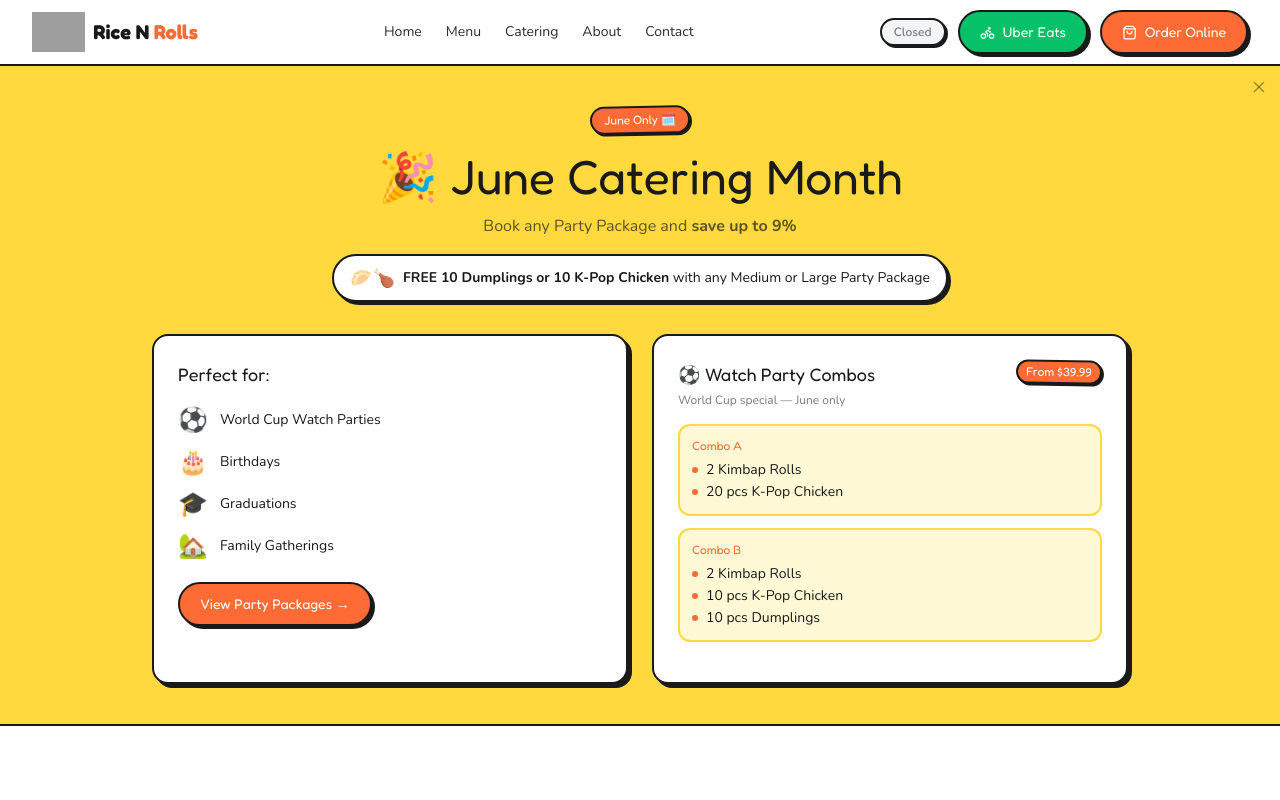
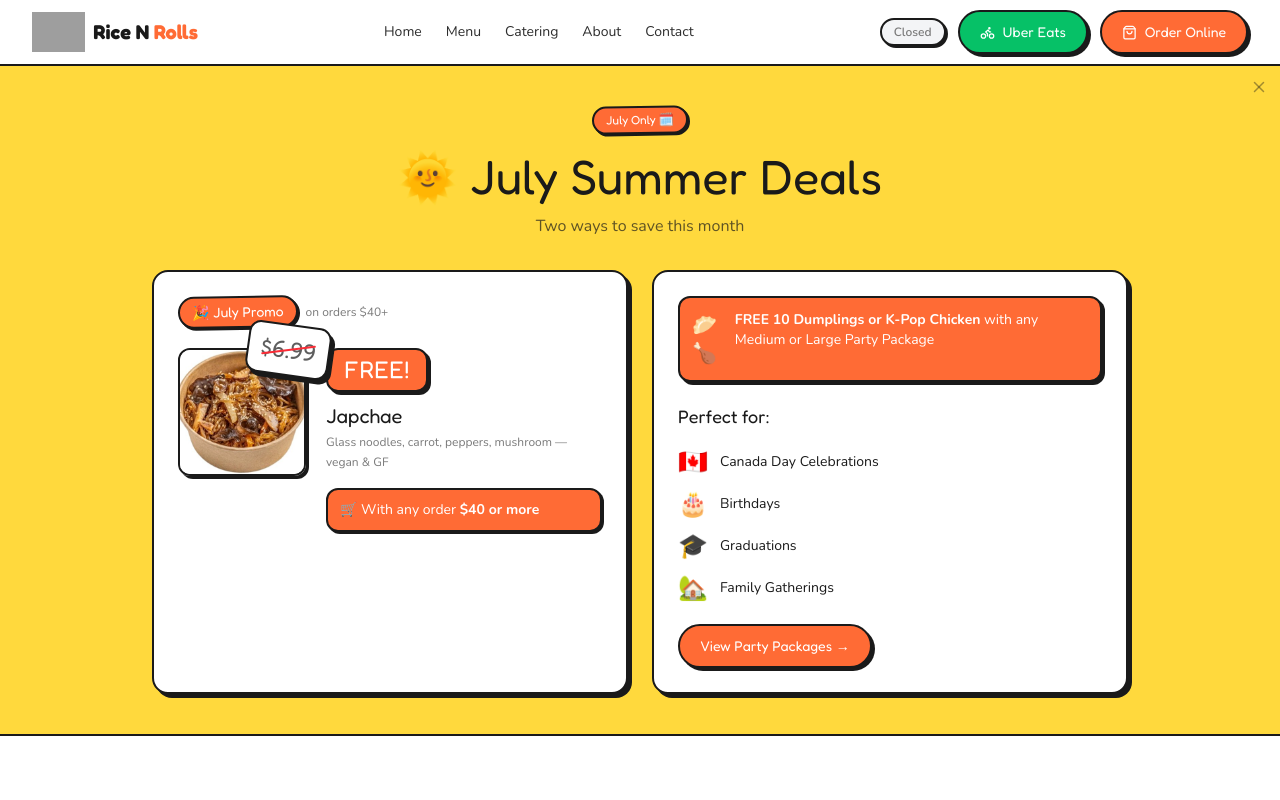
Before and after one commit to linhtruong78/ricenrolls-v2, a Next.js app: page / in a window 1280 px wide. Shown: the top 800 px of the page. Built offline with nearby package versions, Linux system fonts and the light colour scheme; grey boxes are pictures that could not be loaded.

Commit message:
Replace June promo with July Summer Deals banner
- Free Japchae ($6.99) on orders $40+ with crossed-out price tag
- Free 10 Dumplings or K-Pop Chicken with Medium/Large Party Package
- Removed Watch Party combo

Co-Authored-By: Claude Sonnet 4.6 <noreply@anthropic.com>

```diff
--- a/src/components/home/JunePromo.tsx
+++ b/src/components/home/JunePromo.tsx
@@ -3,21 +3,10 @@ import { useState } from "react";
 import { X } from "lucide-react";
 
 const occasions = [
-  { emoji: "⚽", label: "World Cup Watch Parties" },
+  { emoji: "🇨🇦", label: "Canada Day Celebrations" },
   { emoji: "🎂", label: "Birthdays" },
   { emoji: "🎓", label: "Graduations" },
   { emoji: "🏡", label: "Family Gatherings" },
-];
-
-const combos = [
-  {
-    label: "Combo A",
-    items: ["2 Kimbap Rolls", "20 pcs K-Pop Chicken"],
-  },
-  {
-    label: "Combo B",
-    items: ["2 Kimbap Rolls", "10 pcs K-Pop Chicken", "10 pcs Dumplings"],
-  },
 ];
 
 export default function JunePromo() {
@@ -39,21 +28,65 @@ export default function JunePromo() {
 
         {/* Header */}
         <div className="text-center mb-8">
-          <span className="sticker bg-o-500 text-white text-xs font-heading font-600 px-3 py-1 rounded-full inline-block mb-3 rotate-[-1deg]">June Only 🗓️</span>
-          <h2 className="font-heading text-4xl sm:text-5xl font-700 text-ink leading-tight">🎉 June Catering Month</h2>
-          <p className="font-body text-ink/70 mt-2 text-base">Book any Party Package and <strong>save up to 9%</strong></p>
-          <div className="inline-flex items-center gap-2 mt-4 bg-white rounded-full px-4 py-2 border-2 border-ink shadow-[3px_3px_0px_0px_#1a1a1a]">
-            <span className="text-lg">🥟🍗</span>
-            <p className="font-body font-700 text-ink text-sm"><strong>FREE 10 Dumplings or 10 K-Pop Chicken</strong> with any Medium or Large Party Package</p>
-          </div>
+          <span className="sticker bg-o-500 text-white text-xs font-heading font-600 px-3 py-1 rounded-full inline-block mb-3 rotate-[-1deg]">July Only 🗓️</span>
+          <h2 className="font-heading text-4xl sm:text-5xl font-700 text-ink leading-tight">🌞 July Summer Deals</h2>
+          <p className="font-body text-ink/70 mt-2 text-base">Two ways to save this month</p>
         </div>
 
         <div className="grid grid-cols-1 lg:grid-cols-2 gap-6">
 
-          {/* Perfect For */}
+          {/* Free Japchae */}
           <div className="comic-card bg-white p-6">
+            <div className="flex items-center gap-2 mb-5">
+              <span className="sticker bg-o-500 text-white text-sm font-heading font-700 px-3 py-1 rounded-full rotate-[-1deg]">🎉 July Promo</span>
+              <span className="font-body text-muted text-xs">on orders $40+</span>
+            </div>
+
+            <div className="flex gap-5 items-start">
+              {/* Image with crossed-out price tag at top-right */}
+              <div className="relative flex-shrink-0">
+                <img
+                  src="/images/menu/signature/japchae.jpg"
+                  alt="Japchae"
+                  className="w-32 h-32 object-cover rounded-xl border-2 border-ink shadow-[3px_3px_0px_0px_#1a1a1a]"
+                />
+                {/* Crossed-out price tag — top-right corner */}
+                <div className="absolute -top-6 -right-6 rotate-[8deg]">
+                  <div className="relative bg-white border-2 border-ink rounded-xl px-3 py-2 shadow-[4px_4px_0px_0px_#1a1a1a]">
+                    <div className="relative inline-block">
+                      <span className="font-heading font-700 text-2xl text-ink/70">$6.99</span>
+                      <div className="absolute inset-0 flex items-center justify-center pointer-events-none">
+                        <div className="w-[110%] h-[1.5px] bg-red-500 rotate-[-15deg] rounded-full" />
+                      </div>
+                    </div>
+                  </div>
+                </div>
+              </div>
+
+              {/* Text */}
+              <div className="flex-1">
+                <div className="inline-block bg-o-500 text-white font-heading font-700 text-2xl px-4 py-1 rounded-xl border-2 border-ink mb-3 shadow-[3px_3px_0px_0px_#1a1a1a]">
+                  FREE!
+                </div>
+                <h3 className="font-heading font-700 text-xl text-ink leading-tight">Japchae</h3>
+                <p className="font-body text-muted text-xs mt-1 leading-relaxed">Glass noodles, carrot, peppers, mushroom — vegan &amp; GF</p>
+                <div className="mt-4 bg-o-500 rounded-xl px-3 py-2.5 border-2 border-ink shadow-[2px_2px_0px_0px_#1a1a1a]">
+                  <p className="font-body font-700 text-white text-sm">🛒 With any order <strong>$40 or more</strong></p>
+                </div>
+              </div>
+            </div>
+          </div>
+
+          {/* Party Package */}
+          <div className="comic-card bg-white p-6">
+            {/* FREE offer — top */}
+            <div className="flex items-start gap-2 bg-o-500 rounded-xl px-3 py-3 border-2 border-ink mb-5 shadow-[3px_3px_0px_0px_#1a1a1a]">
+              <span className="text-xl mt-0.5">🥟🍗</span>
+              <p className="font-body font-700 text-white text-sm"><strong>FREE 10 Dumplings or K-Pop Chicken</strong> with any Medium or Large Party Package</p>
+            </div>
+
             <h3 className="font-heading font-700 text-lg text-ink mb-4">Perfect for:</h3>
-            <ul className="space-y-2.5">
+            <ul className="space-y-2.5 mb-5">
               {occasions.map(o => (
                 <li key={o.label} className="flex items-center gap-3 font-body font-700 text-ink text-sm">
                   <span className="text-2xl">{o.emoji}</span>
@@ -61,35 +94,9 @@ export default function JunePromo() {
                 </li>
               ))}
             </ul>
-            <a href="/catering" className="mt-5 inline-block bg-o-500 text-white font-heading font-700 text-sm px-5 py-2.5 rounded-full border-2 border-ink shadow-[3px_3px_0px_0px_#1a1a1a] hover:translate-y-[-1px] transition-transform">
+            <a href="/catering" className="inline-block bg-o-500 text-white font-heading font-700 text-sm px-5 py-2.5 rounded-full border-2 border-ink shadow-[3px_3px_0px_0px_#1a1a1a] hover:translate-y-[-1px] transition-transform">
               View Party Packages →
             </a>
-          </div>
-
-          {/* Watch Party Combos */}
-          <div className="comic-card bg-white p-6">
-            <div className="flex items-start justify-between gap-2 mb-1">
-              <h3 className="font-heading font-700 text-lg text-ink">⚽ Watch Party Combos</h3>
-              <span className="sticker bg-o-500 text-white text-xs font-heading font-600 px-2 py-0.5 rounded-full rotate-[1deg] whitespace-nowrap flex-shrink-0">From $39.99</span>
-            </div>
-            <p className="font-body text-muted text-xs mb-4">World Cup special — June only</p>
-
-            <div className="space-y-3 mb-4">
-              {combos.map(c => (
-                <div key={c.label} className="bg-y-100 rounded-xl p-3 border-2 [border-color:var(--color-y-500)]">
-                  <p className="font-heading font-700 text-xs text-o-500 mb-1.5">{c.label}</p>
-                  <ul className="space-y-0.5">
-                    {c.items.map(item => (
-                      <li key={item} className="font-body text-sm text-ink flex items-center gap-2">
-                        <span className="w-1.5 h-1.5 rounded-full bg-o-500 flex-shrink-0" />
-                        {item}
-                      </li>
-                    ))}
-                  </ul>
-                </div>
-              ))}
-            </div>
-
           </div>
 
         </div>
```
